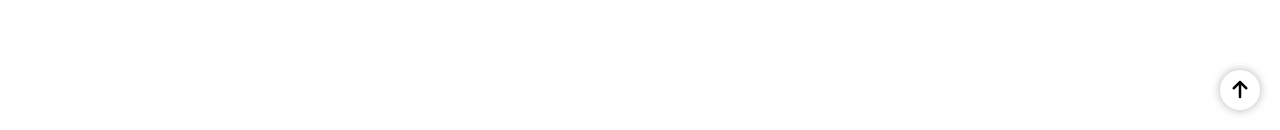
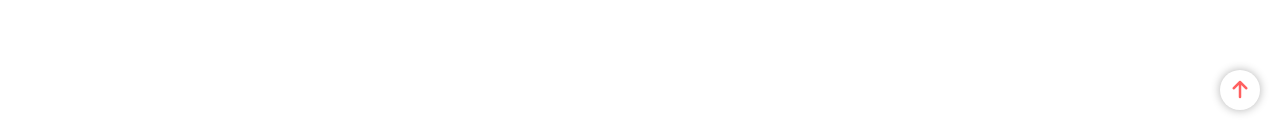
Before and after one commit to ParzivalFR/Kasa, a React (Vite) app: page /housing/0979876d in a window 1280 px wide. Shown: the part 670-800 px from the top of the page. Built offline with nearby package versions, Linux system fonts and the light colour scheme.

Commit message:
Fix Top component

```diff
--- a/src/components/Top/Top.jsx
+++ b/src/components/Top/Top.jsx
@@ -1,15 +1,25 @@
+import { useState } from "react";
 import "./top.scss";
 
 const ScrollToTopButton = () => {
+  const [clicked, setClicked] = useState(false);
+
   const scrollToTop = () => {
     window.scrollTo({
       top: 0,
       behavior: "smooth",
     });
+    setClicked(true); // Définir clicked à true lors du clic
+    setTimeout(() => {
+      setClicked(false); // Réinitialiser clicked après un court délai
+    }, 1000); // Ajustez le délai
   };
 
   return (
-    <button className="scroll-to-top" onClick={scrollToTop}>
+    <button
+      className={`scroll-to-top ${clicked ? "clicked" : ""}`}
+      onClick={scrollToTop}
+    >
       <i className="fa-solid fa-arrow-up"></i>
     </button>
   );
--- a/src/components/Top/top.scss
+++ b/src/components/Top/top.scss
@@ -19,6 +19,7 @@
   align-items: center;
   cursor: pointer;
   box-shadow: 0 0 10px rgba($black, 0.3);
+  color: $red;
   transition: background-color 0.3s;
 
   &:hover {
@@ -26,4 +27,11 @@
     color: $white;
     box-shadow: 0 0 10px rgba($white, 0.3);
   }
+
+  // Annuler le hover lorsque le bouton est cliqué
+  &.clicked:hover {
+    background-color: $white;
+    color: $red;
+    box-shadow: 0 0 10px rgba($black, 0.3);
+  }
 }
```
